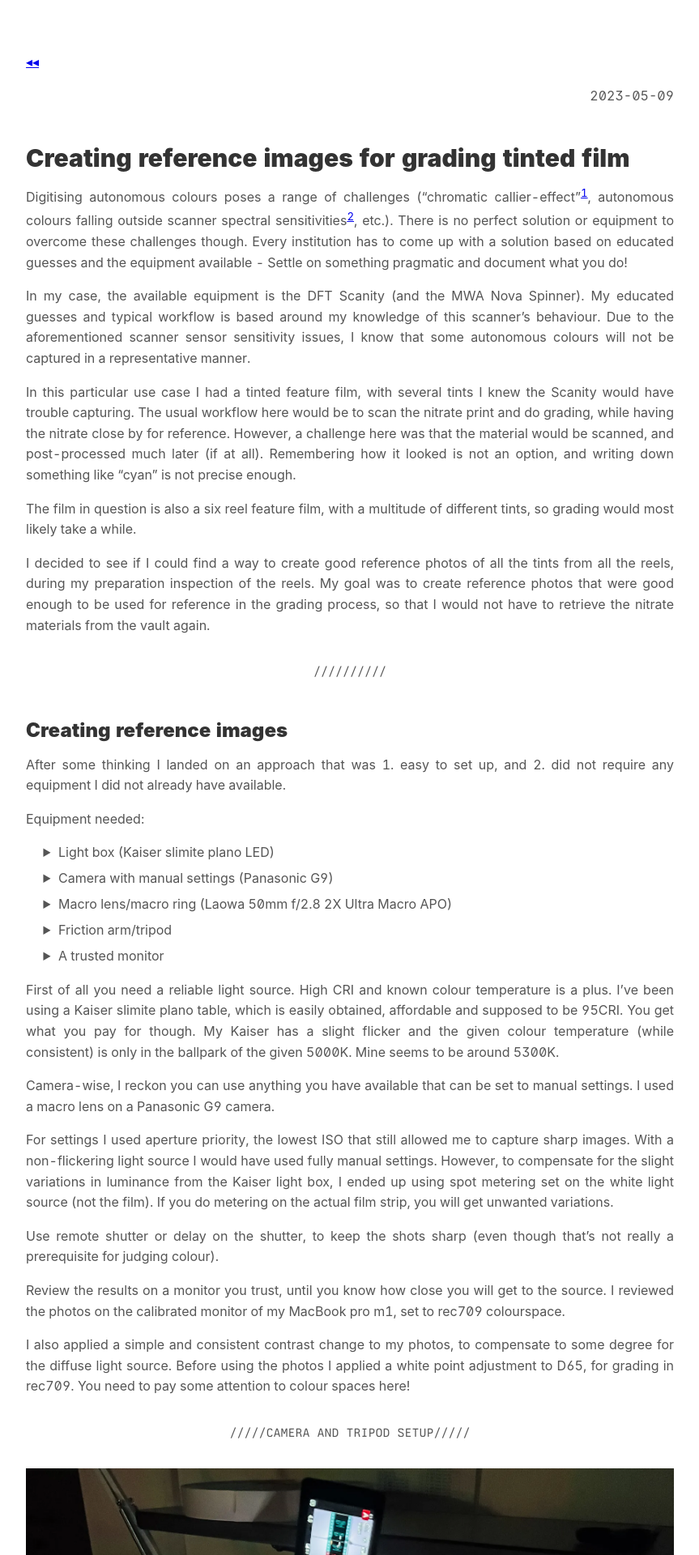
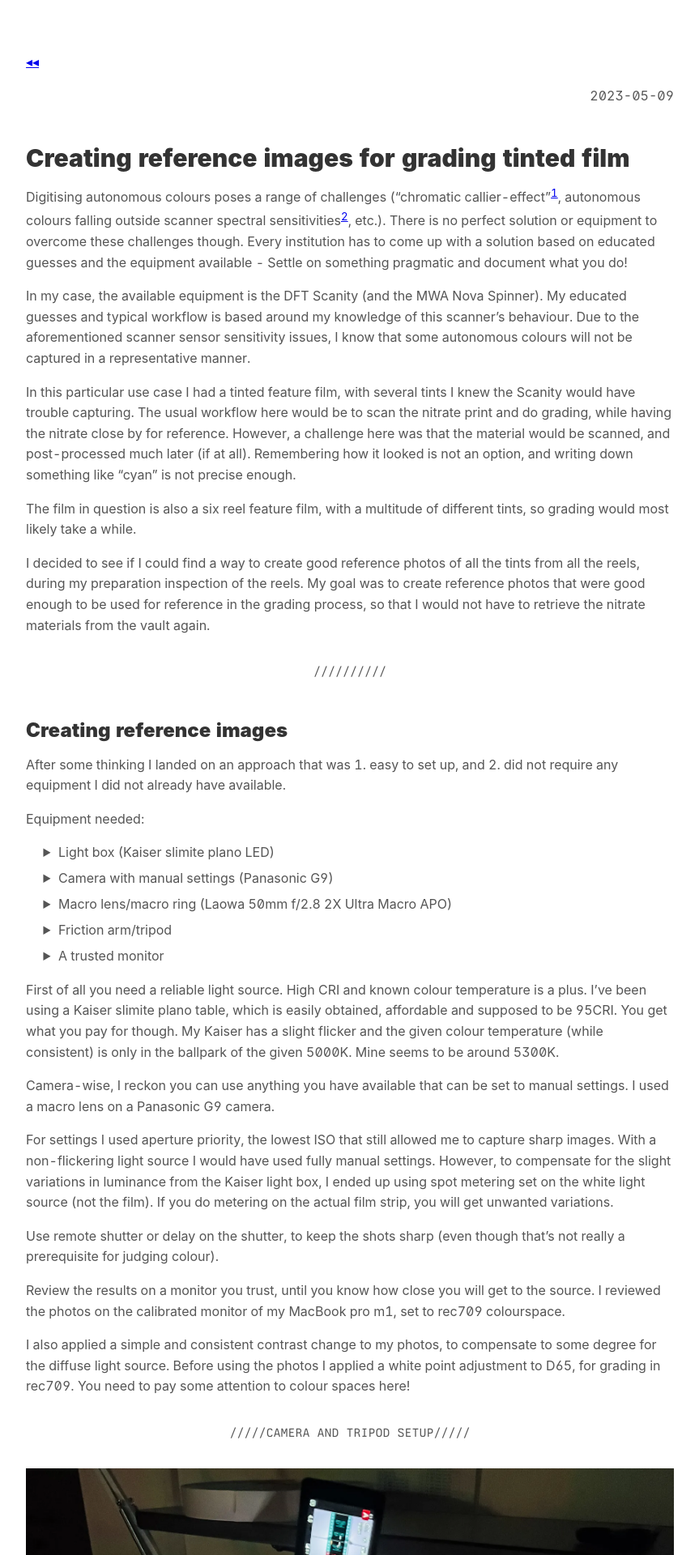
Before and after one commit to torbjornbp/torbjornbp.github.io, a Jekyll site: the page built from _posts/documents/2023-05-09-reference-images-for-grading.md, in a window 1280 px wide. Shown: the top 1920 px of the page at 81% size, without its empty margins (208-1071 px from the left). Built offline with Jekyll 4.4.1, drawn with Linux system fonts in a browser that asks for light colours; some web fonts are replaced.

Commit message:
Update main.scss

```diff
--- a/assets/css/main.scss
+++ b/assets/css/main.scss
@@ -53,8 +53,6 @@
 // -- Core CSS -- //
 
 body {
-  text-align: justify;
-  text-justify: inter-word;
   color: #555;
   font-family: Inter, sans-serif;
   font-style: normal;
@@ -70,7 +68,7 @@
   color: #333;
   font-weight: 900;
   line-height: 1.1;
-  margin-bottom: 0.5rem;
+  margin-bottom: 0rem;
   margin-top: 3rem;
   }
 
@@ -98,6 +96,10 @@
   background-color: black;
 }
 
+div.footnotes {
+  padding-inline-end: 40px;
+  }
+
 blockquote {
   color: #333;
   margin: 0 auto;
@@ -112,24 +114,24 @@
 }
 
 table {
-  font-size: 14px;
+  font-size: 13px;
   padding: 0;border-collapse: collapse;
   width: 100%; }
   table tr {
-    border-top: thin solid #292929;
+    border-top: thin solid black;
     background-color: #F5F5F5;
     margin: 0;
     padding: 0; }
     table tr th {
       font-weight: bold;
-      border: thin solid #333;
-      background-color: #333;
+      border: thin solid black;
+      background-color: black;
       color: #F5F5F5;
       margin: 0;
       padding: 6px 13px;
       text-transform: uppercase; }
     table tr td {
-      border: thin solid #333;
+      border: thin solid black;
       margin: 0;
       padding: 6px 13px; }
     table tr th :first-child, table tr td :first-child {
```
